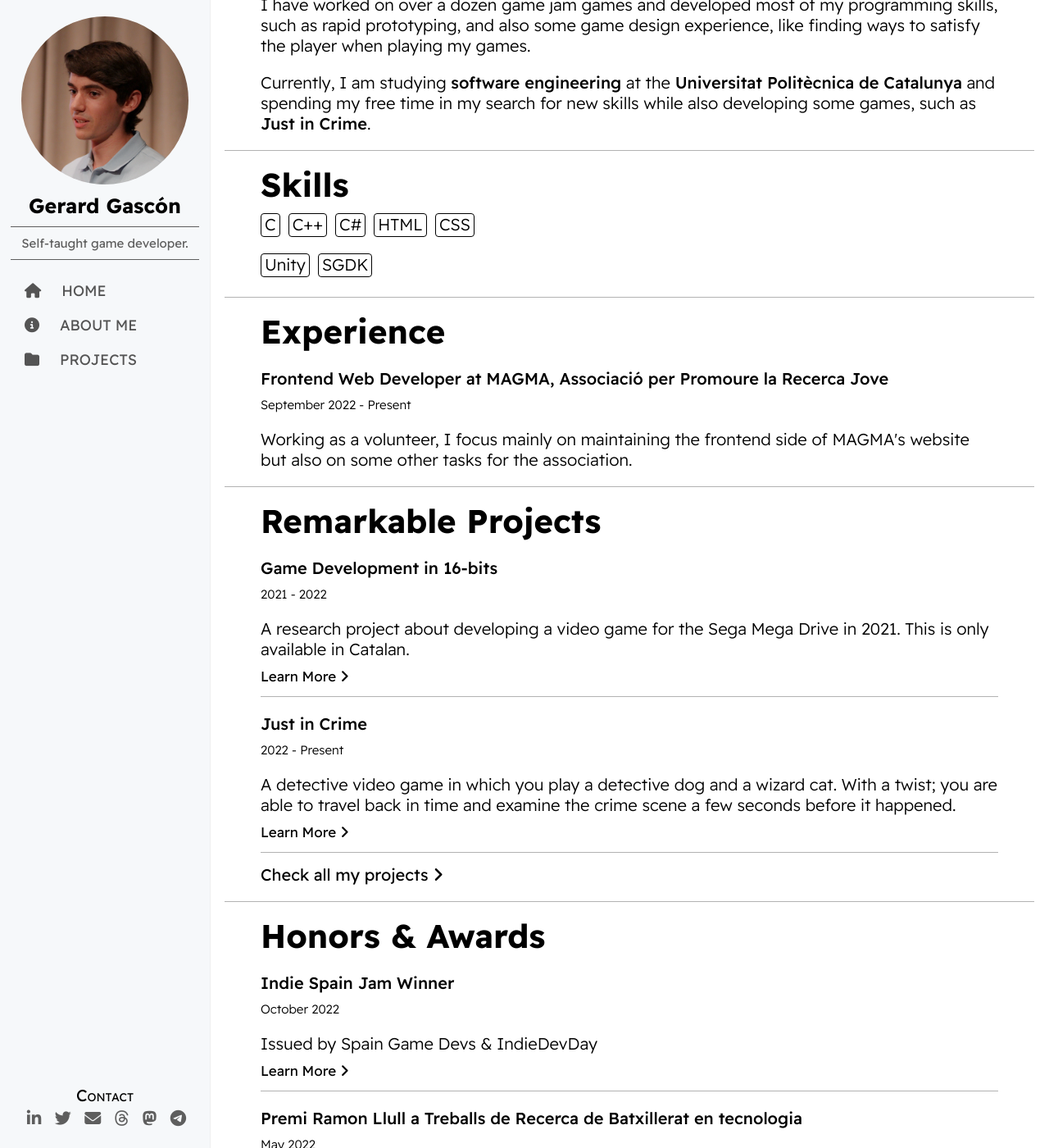
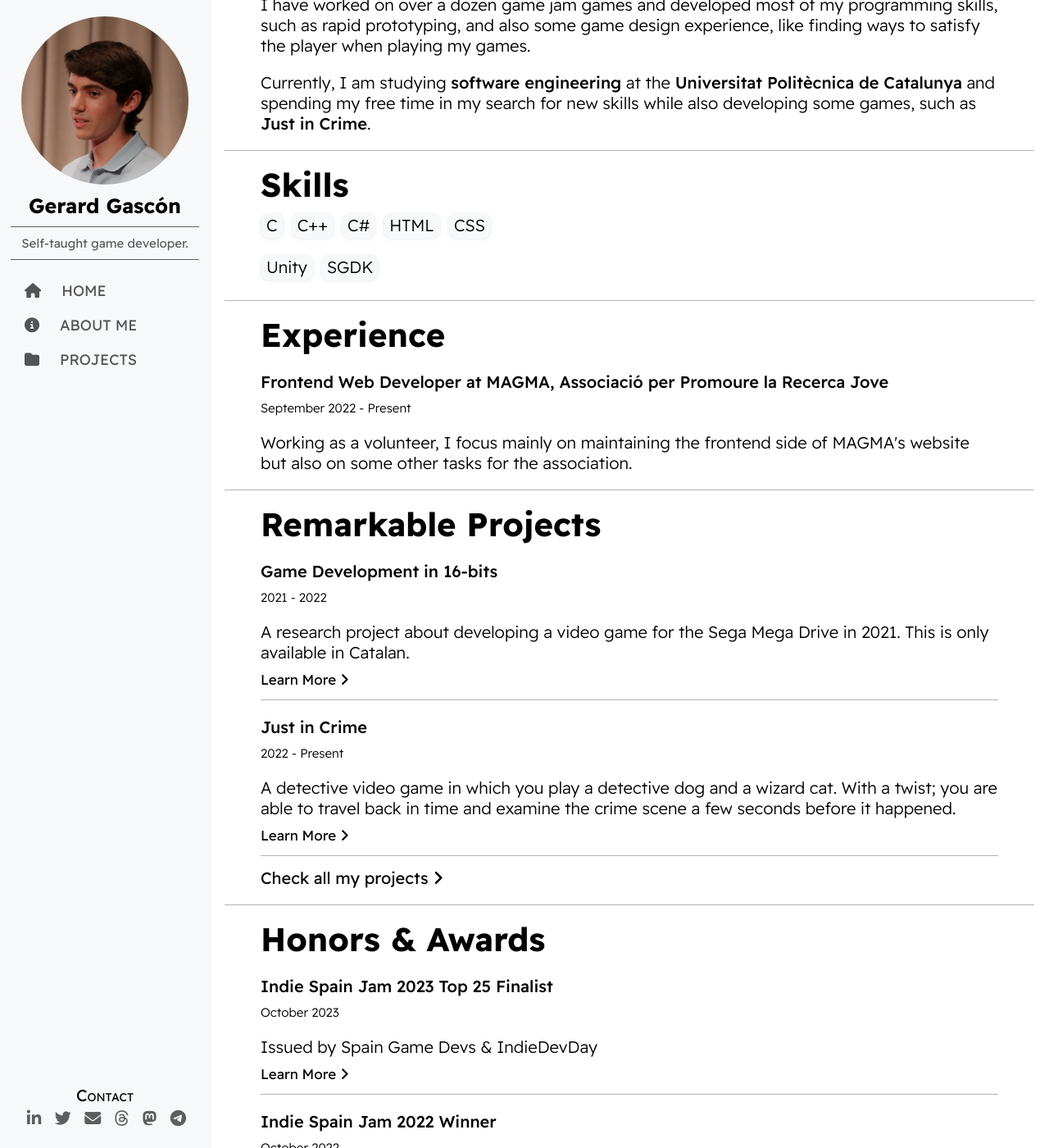
Before and after one commit to GerardGascon/gerardgascon.github.io, a Jekyll site: the page built from about-me.md, in a window 1280 px wide and 1400 px high, scrolled down 593 px. Shown: the whole window at 82% size. Built offline with Jekyll 4.4.1, drawn with Linux system fonts in a browser that asks for light colours; nearby versions of some CDN libraries.

Commit message:
Cleaner skill look

```diff
--- a/_layouts/about-me.html
+++ b/_layouts/about-me.html
@@ -58,15 +58,15 @@
 			<div class="description">
 				<h1>Skills</h1>
 				<div class="skills">
-					<p class="highlight">C</p>
-					<p class="highlight">C++</p>
-					<p class="highlight">C#</p>
-					<p class="highlight">HTML</p>
-					<p class="highlight">CSS</p>
+					<p>C</p>
+					<p>C++</p>
+					<p>C#</p>
+					<p>HTML</p>
+					<p>CSS</p>
 				</div>
 				<div class="skills">
-					<p class="highlight">Unity</p>
-					<p class="highlight">SGDK</p>
+					<p>Unity</p>
+					<p>SGDK</p>
 				</div>
 			</div>
 
@@ -122,7 +122,16 @@
 				<h1>Honors & Awards</h1>
 				<div class="projects">
 					<div class="job">
-						<p><b>Indie Spain Jam Winner</b></p>
+						<p><b>Indie Spain Jam 2023 Top 25 Finalist</b></p>
+						<p class="date">October 2023</p>
+						<p>
+							Issued by Spain Game Devs & IndieDevDay
+						</p>
+						<a class="highlight" href="https://itch.io/jam/indie-spain-jam-23/entries" ,="" target="_blank">Learn More <i class="fa-solid fa-angle-right"></i></a>
+					</div>
+					<hr>
+					<div class="job">
+						<p><b>Indie Spain Jam 2022 Winner</b></p>
 						<p class="date">October 2022</p>
 						<p>
 							Issued by Spain Game Devs & IndieDevDay
--- a/assets/css/about-me.css
+++ b/assets/css/about-me.css
@@ -84,16 +84,30 @@
     display: flex;
 }
 .skills p {
-    border: 1px solid;
-    border-radius: 4px;
+    border-radius: .625rem;
+    background-color: #f6f8fa;
     margin-right: 10px;
+    box-shadow: rgb(104, 104, 104, 0.05) 0 2px 6px 0, rgba(211, 209, 209, 0.15) 0 0 0 1px;
 
     margin-top: 10px;
     margin-bottom: 10px;
 
-    padding-left: 4px;
-    padding-right: 4px;
-    padding-bottom: 2px;
+    padding-left: 7px;
+    padding-right: 7px;
+    padding-bottom: 4px;
+    padding-top: 2px;
+
+    user-select: none;
+    transition: var(--transition-duration);
+}
+
+.skills p:hover {
+    background-color: #e9eff5;
+    transform: scale(1.1);
+}
+
+.skills p:active {
+    transform: scale(0.9);
 }
 
 .job .date {
```
